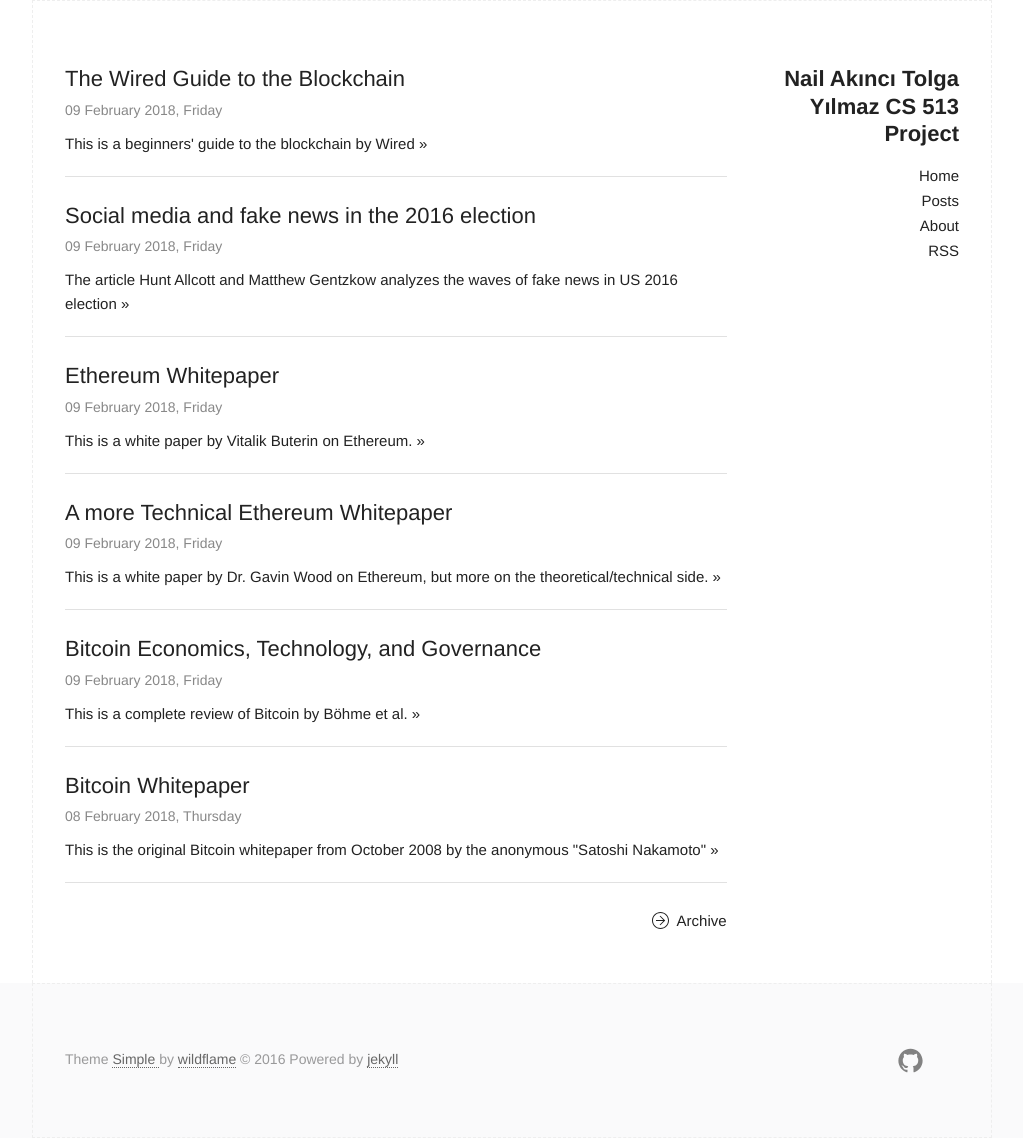
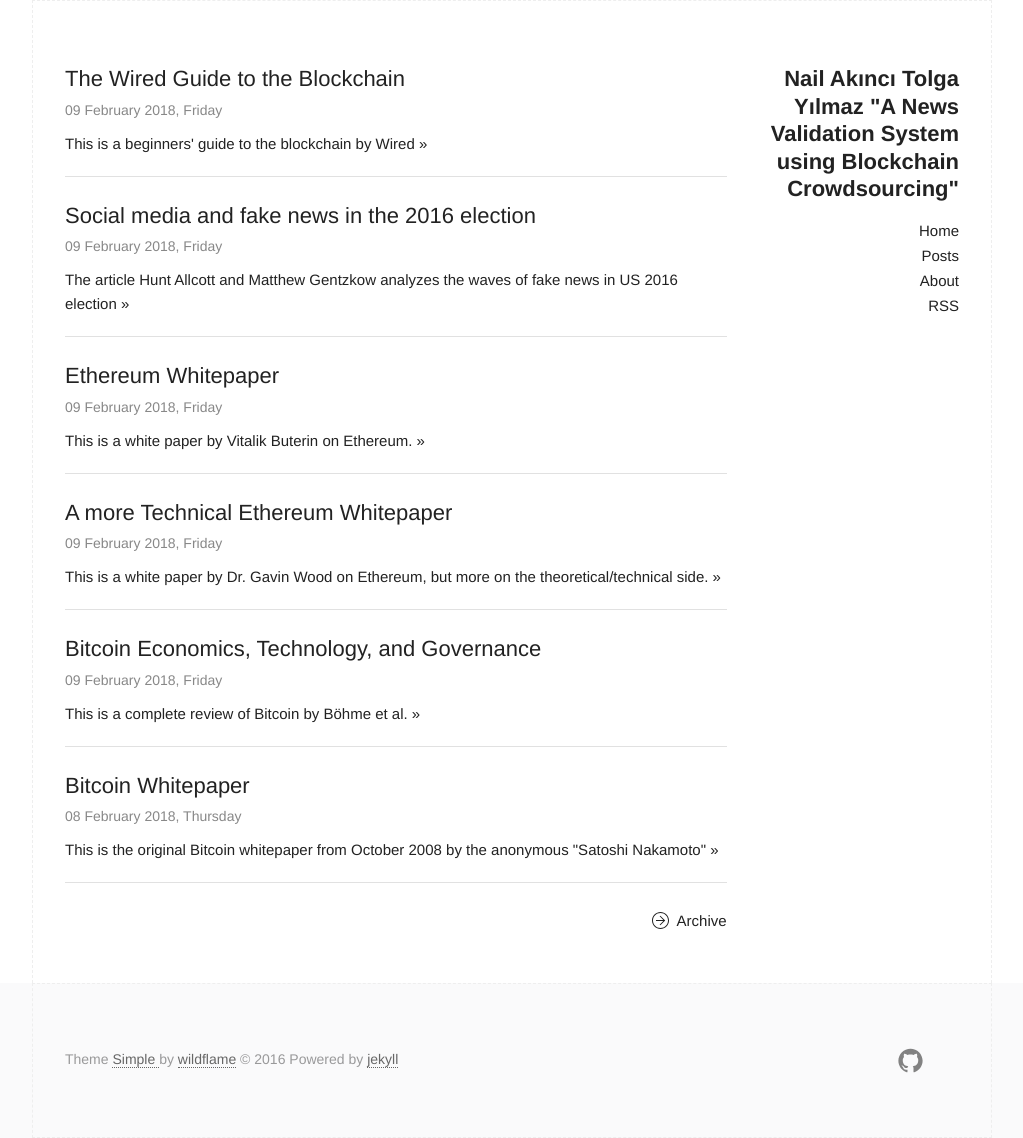
Before and after one commit to yilmaztolga/cs513, a Jekyll site: the page built from index.html, in a window 1280 px wide. Shown: the whole page, without its empty margins (128-1151 px from the left). Built offline with Jekyll 4.4.1, drawn with Linux system fonts in a browser that asks for light colours.

Commit message:
Added project title to the main page

```diff
--- a/_config.yml
+++ b/_config.yml
@@ -6,7 +6,7 @@
 # 'jekyll serve'. If you change this file, please restart the server process.
 
 # Site settings
-title: Nail Akıncı Tolga Yılmaz CS 513 Project
+title: Nail Akıncı Tolga Yılmaz "A News Validation System using Blockchain Crowdsourcing"
 email: tolga.yilmaz@bilkent.edu.tr
 description: > # this means to ignore newlines until "baseurl:"
   Write an awesome description for your new site here. You can edit this
```
